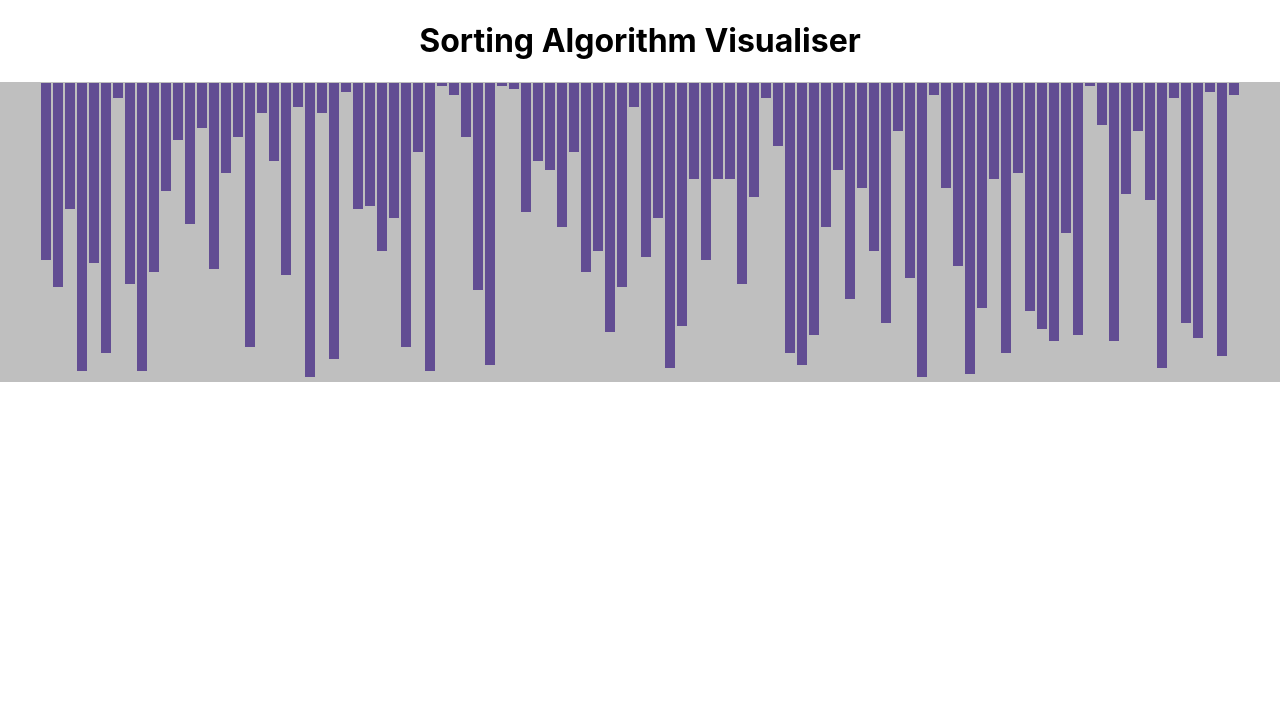
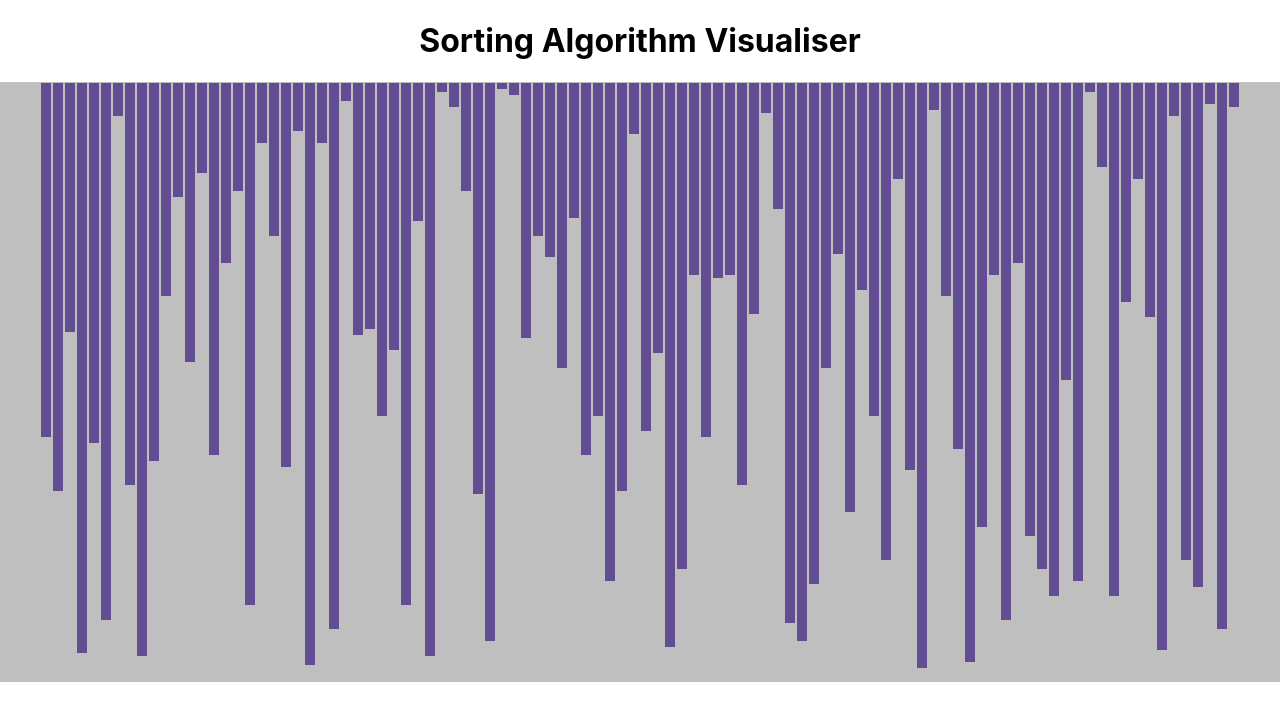
Before and after one commit to owenmilliner/sorting-algorithm-visualiser, a React (Create React App) app in the folder sorting-algorithm-visualiser/: page / in a window 1280 px wide. Shown: the top 720 px of the page. Built offline with nearby package versions, Linux system fonts and the light colour scheme.

Commit message:
Single point decimal value functionality added.

```diff
--- a/sorting-algorithm-visualiser/src/App.css
+++ b/sorting-algorithm-visualiser/src/App.css
@@ -4,7 +4,7 @@
 
 .chart {
   width: auto;
-  height: 300px;
+  height: 600px;
   background-color: rgba(0, 0, 0, 0.25);
 }
 
--- a/sorting-algorithm-visualiser/src/components/Chart.jsx
+++ b/sorting-algorithm-visualiser/src/components/Chart.jsx
@@ -3,12 +3,13 @@ import Bar from './Bar';
 
 const Chart = () => {
   const [dataSet, setDataSet] = useState([]);
+  let key = 0;
 
   useEffect(() => {
     const temp = [];
 
     for (let i = 0; i < 100; i++) {
-      temp.push(Math.floor(Math.random() * (101 - 1) + 1));
+      temp.push(Math.floor((Math.random() * (100 - 1) + 1) * 2) / 2);
     }
     setDataSet([...temp]);
   }, []);
@@ -16,7 +17,9 @@ const Chart = () => {
   return (
     <div className='chart'>
       {dataSet.map((value) => {
-        return <Bar value={value} />;
+        key++;
+        console.log(value);
+        return <Bar value={value} key={key} />;
       })}
     </div>
   );
```
